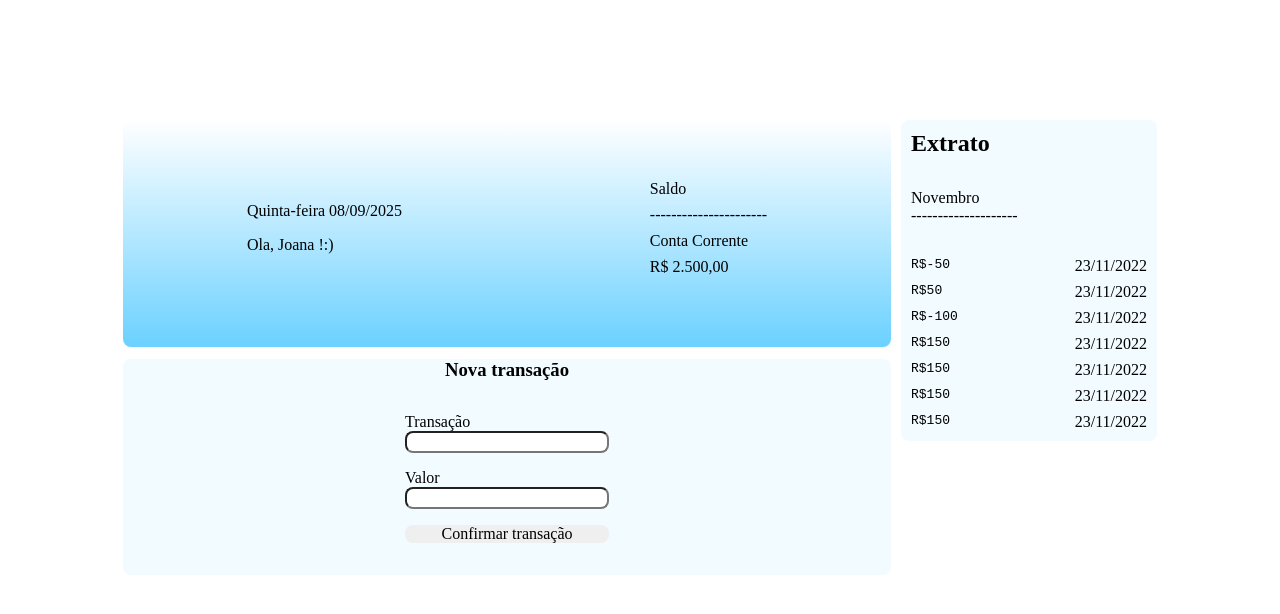
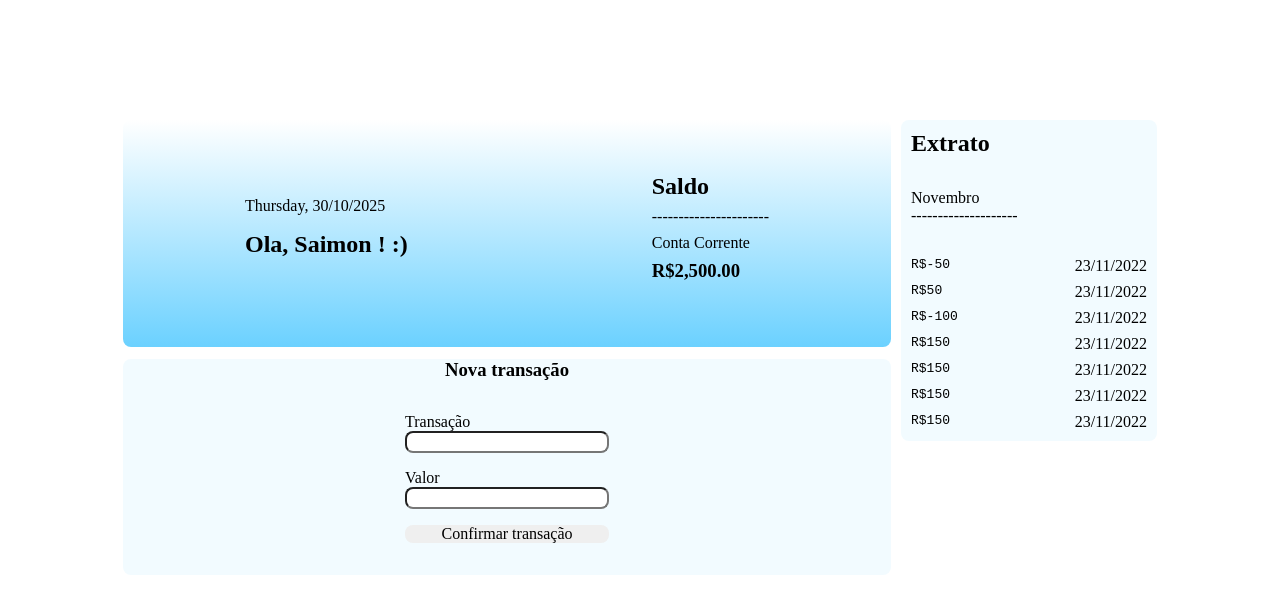
Before and after one commit to saimonbrito/MkBanck, an Angular app: page / in a window 1280 px wide. Shown: the top 614 px of the page. Built offline with nearby package versions, Linux system fonts and the light colour scheme.

Commit message:
configurando pipes date, saldo, mundando i18n sourceLocale  para pt

```diff
--- a/angular.json
+++ b/angular.json
@@ -111,7 +111,9 @@
             ]
           }
         }
-      }
+      },
+       "i18n": {"sourceLocale":"pt"}
+
     }
   }
 }
--- a/src/app/components/banco/banco.css
+++ b/src/app/components/banco/banco.css
@@ -19,12 +19,8 @@
     gap: 16px;
 }
 
-.saldo {
-    display: flex;
-    flex-direction: column;
-    justify-content: space-around;
-    gap: 8px;
-}
+
+
 @media screen and  (min-width: 1000px) {
 
 .banco {
--- a/src/app/components/banco/banco.html
+++ b/src/app/components/banco/banco.html
@@ -1,19 +1,12 @@
 <header class="banco">
 
         <div class="boas-vindas">
-            <span>Quinta-feira 08/09/2025</span>
-            <p>Ola, Joana !:)</p>
+            <span>{{dataAtual | date: "EEEE, dd/MM/yyyy" | titlecase }}</span>
+            <h1>Ola, Saimon ! :)</h1>
 
         </div>
 
-        <div class="saldo">
-            <p>Saldo</p>
-            <span>----------------------</span>
-            <p>Conta Corrente</p>
+       <app-saldo></app-saldo>
 
-            <span>R$ 2.500,00</span>
-
-
-</div>
 </header>
 <app-main></app-main>
--- a/src/app/components/banco/banco.ts
+++ b/src/app/components/banco/banco.ts
@@ -1,12 +1,15 @@
 import { Component } from '@angular/core';
-import { Main } from "../main/main";
+import { Main } from "./main/main";
+import { DatePipe, TitleCasePipe } from '@angular/common';
+import { Saldo } from "./saldo/saldo";
 
 @Component({
   selector: 'app-banco',
-  imports: [Main],
+  imports: [Main, DatePipe, Saldo,TitleCasePipe],
   templateUrl: './banco.html',
   styleUrl: './banco.css',
 })
 export class Banco {
 
+  dataAtual = new Date();
 }
--- /dev/null
+++ b/src/app/components/banco/saldo/saldo.css
@@ -0,0 +1,6 @@
+.saldo {
+    display: flex;
+    flex-direction: column;
+    justify-content: space-around;
+    gap: 8px;
+}
--- /dev/null
+++ b/src/app/components/banco/saldo/saldo.html
@@ -0,0 +1,7 @@
+ <div class="saldo">
+            <h2>Saldo</h2>
+            <span>----------------------</span>
+            <p>Conta Corrente</p>
+
+            <h3>{{2500 | currency:"BRL"}}</h3>
+        </div>
--- /dev/null
+++ b/src/app/components/banco/saldo/saldo.ts
@@ -0,0 +1,12 @@
+import { CurrencyPipe } from '@angular/common';
+import { Component } from '@angular/core';
+
+@Component({
+  selector: 'app-saldo',
+  imports: [CurrencyPipe],
+  templateUrl: './saldo.html',
+  styleUrl: './saldo.css',
+})
+export class Saldo {
+
+}
```
Also changed, not shown: src/app/components/banco/main/main.css (renamed from src/app/components/main/main.css), src/app/components/banco/main/main.html (renamed from src/app/components/main/main.html), src/app/components/banco/main/main.ts (renamed from src/app/components/main/main.ts).
